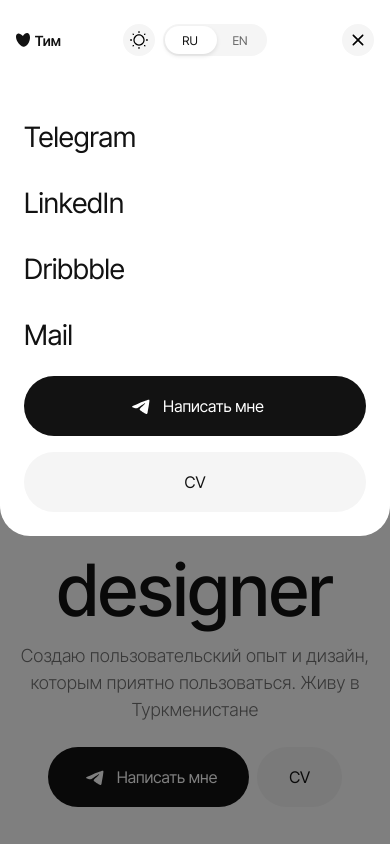
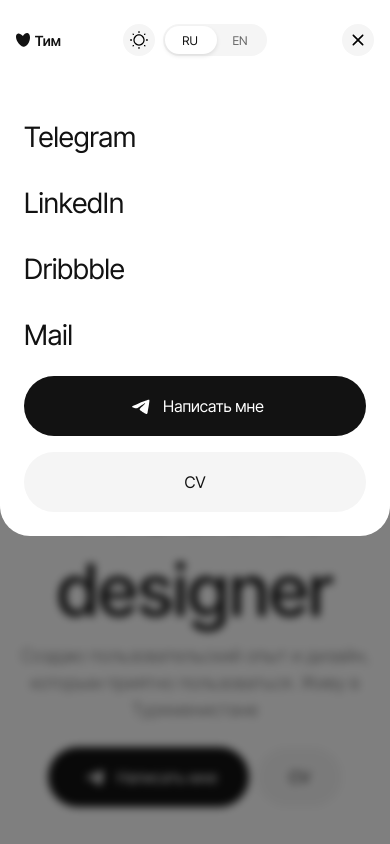
Before and after one commit to aimtimtimtim/tim-agayev, a Vue app: page / in a window 390 px wide. Both pictures are taken after a click on the button 358 px from the left and 40 px from the top of the page. Shown: the top 844 px of the page. Built offline with nearby package versions, Linux system fonts and the light colour scheme.

Commit message:
Fixed Modal

```diff
--- a/src/components/ui/MobileMenu.vue
+++ b/src/components/ui/MobileMenu.vue
@@ -33,9 +33,9 @@
 </script>
 
 <template>
-    <div class="mobile-menu" :class="{ active: isOpen }">
+    <div class="mobile-menu" :class="{ active: isOpen }" @click="$emit('close')">
         <Transition name="menu">
-            <div v-if="isOpen" class="mobile-menu__content">
+            <div v-if="isOpen" class="mobile-menu__content" @click.stop>
                 <nav class="mobile-nav">
                     <a v-for="link in links.filter(l => l.text !== 'CV')" :key="link.id" :href="link.href"
                         target="_blank" rel="noopener noreferrer" class="mobile-link" @click="$emit('close')">
@@ -61,15 +61,18 @@
     width: 100%;
     height: 100%;
     background-color: rgba(0, 0, 0, 0);
+    backdrop-filter: blur(0px);
     display: flex;
     align-items: flex-start;
     z-index: 999;
-    transition: background-color 800ms cubic-bezier(0.34, 1.3, 0.64, 1);
+    transition: background-color 800ms cubic-bezier(0.34, 1.3, 0.64, 1),
+                backdrop-filter 800ms cubic-bezier(0.34, 1.3, 0.64, 1);
     pointer-events: none;
 }
 
 .mobile-menu.active {
     background-color: rgba(0, 0, 0, 0.5);
+    backdrop-filter: blur(4px);  /* размытие фона */
     pointer-events: auto;
 }
 
--- a/src/style.css
+++ b/src/style.css
@@ -25,3 +25,14 @@
   min-height: 100vh;
   padding: 0 1rem;
 }
+
+button,
+a {
+    outline: none;
+    -webkit-tap-highlight-color: transparent;
+}
+
+button:focus,
+a:focus {
+    outline: none;
+}
```
